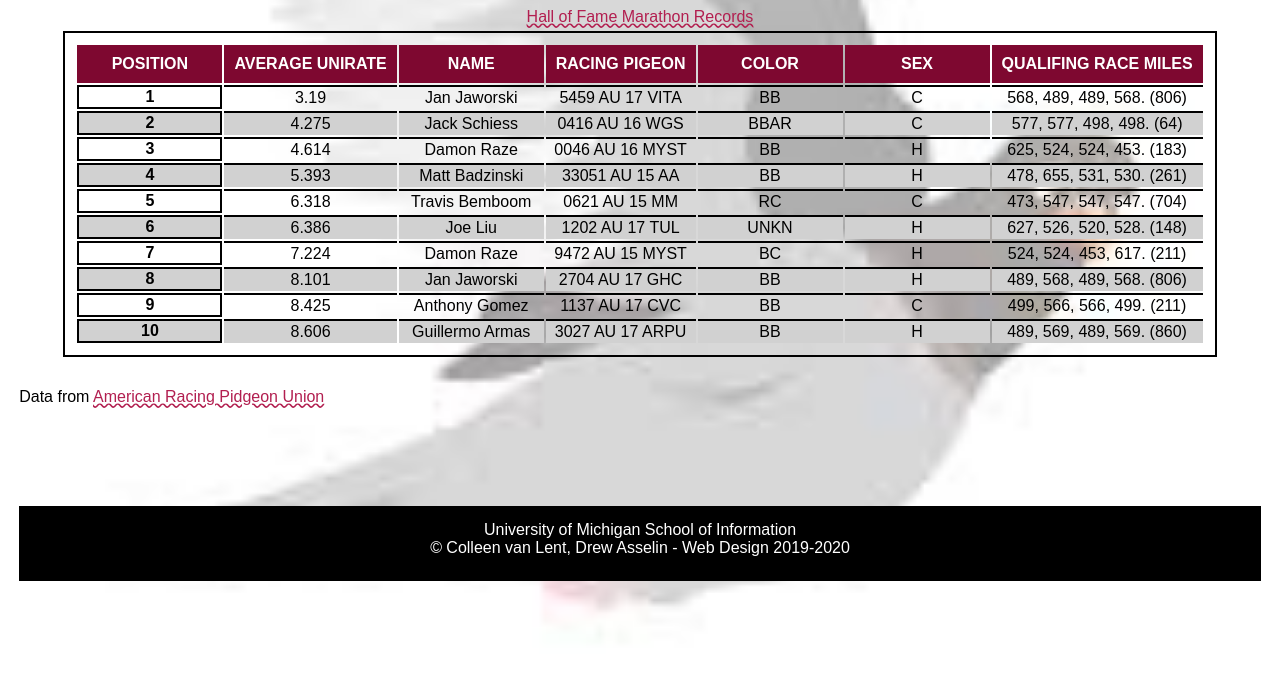
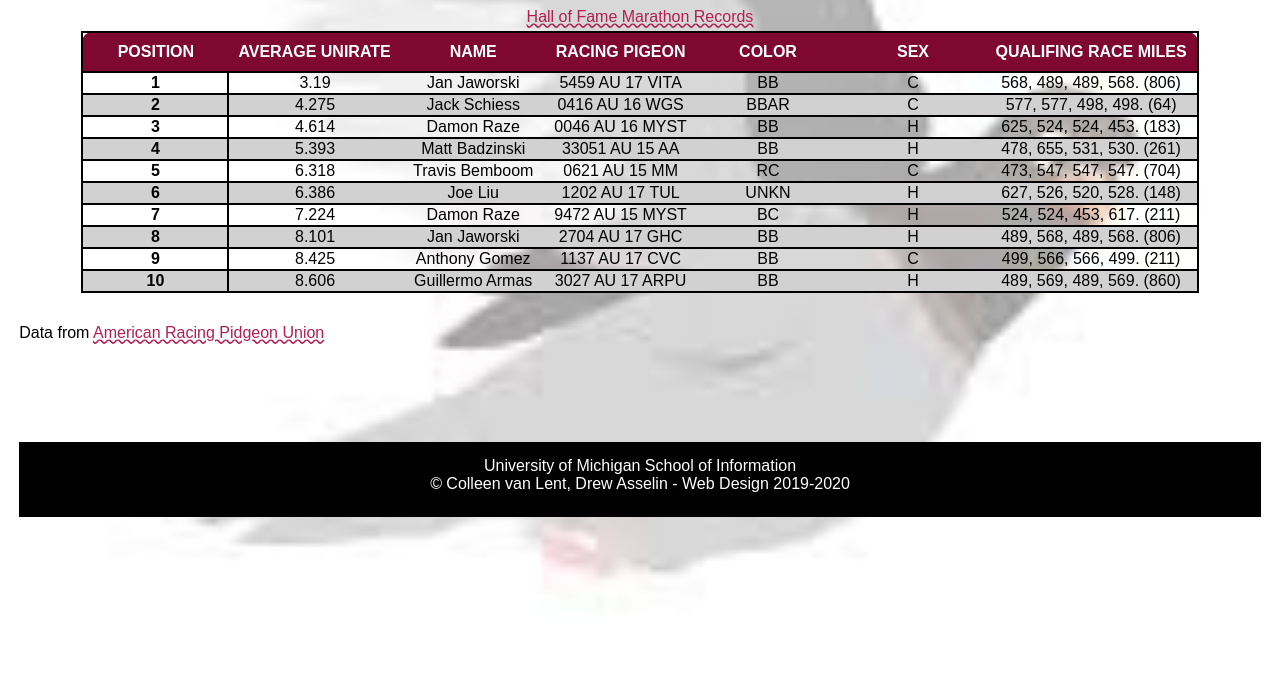
Before and after one commit to masumc3/homework3, a plain HTML site: page index.html in a window 1280 px wide. Shown: the part 104-800 px from the top of the page. Drawn offline with Linux system fonts and the light colour scheme; a web font is replaced by a local one.

Commit message:
Update style.css

```diff
--- a/css/style.css
+++ b/css/style.css
@@ -51,8 +51,10 @@ a{
 
 table{
     border: 2px solid #000000;
-    padding: 10px;
-    text-align: center; margin: 0 auto;
+    border-collapse: collapse;
+    text-align: center;
+    margin: 0 auto;
+    border-top-left-radius:10px;
 
 }
 
@@ -95,7 +97,16 @@ tr:nth-child(even){
 
 }
 
-thead tr:first-child th:first-child{}
+thead tr:first-child th:first-child{
+    border-top-left-radius: 10px;
+
+}
+thead tr:last-child th:last-child{
+  border-top-right-radius:10px;
+}
+thead {
+    border-radius:10px;
+}
 
 footer{
   width:100%;
```
